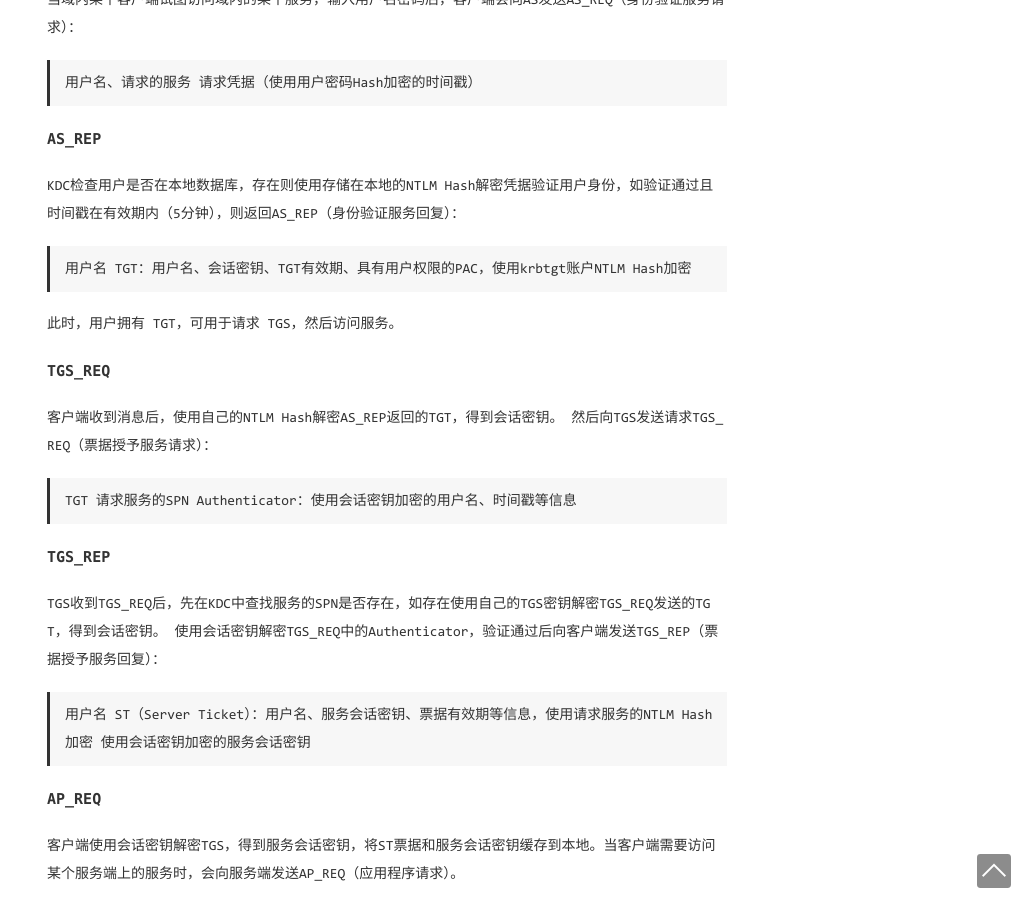
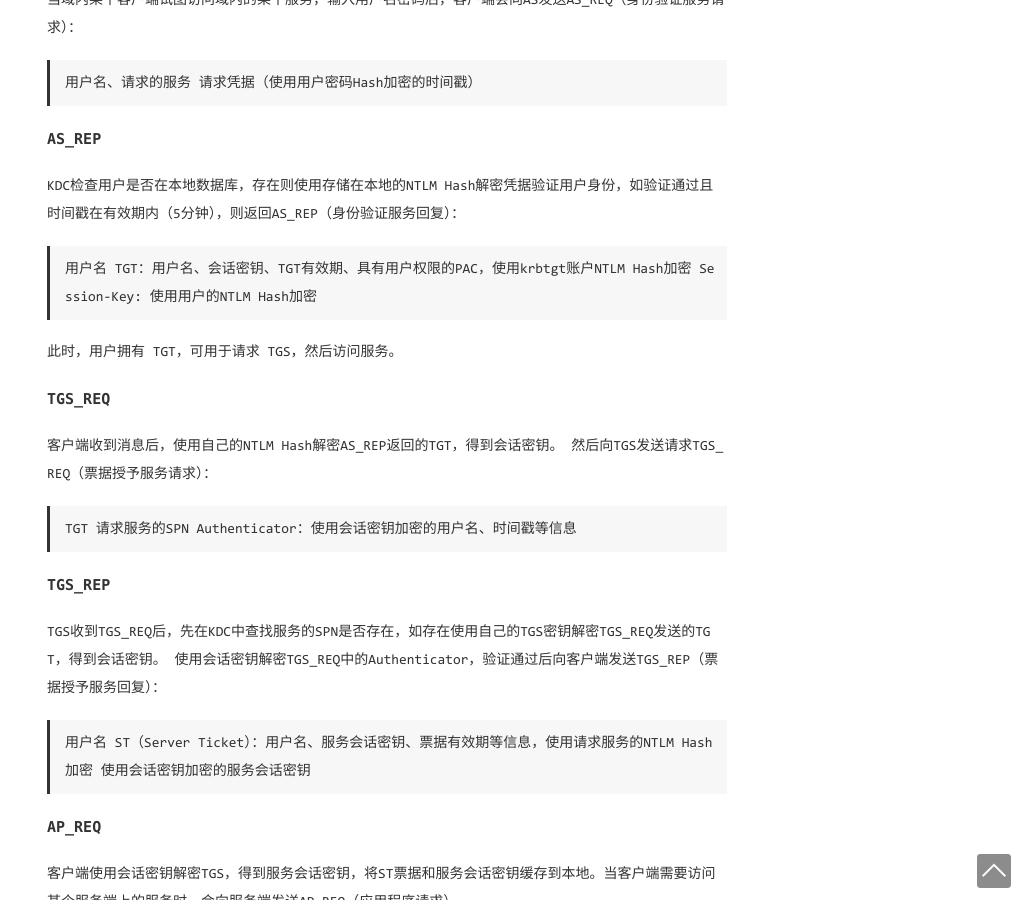
Before and after one commit to fuzz7j/fuzz7j.github.io, a Jekyll site: the page built from _posts/2021-12-09-Windows认证机制学习.md, in a window 1280 px wide and 900 px high, scrolled down 1944 px. Shown: the whole window, without its empty margins (253-1280 px from the left). Built offline with Jekyll 4.4.1, drawn with Linux system fonts in a browser that asks for light colours; some of the changed text lies outside the part shown.

Commit message:
Update Windows认证机制学习

```diff
--- a/_posts/2021-12-09-Windows认证机制学习.md
+++ b/_posts/2021-12-09-Windows认证机制学习.md
@@ -17,7 +17,7 @@
 1. A向B发起请求。
 2. B返回一个8字节的响应码。
 3. A将自己的LM Hash分成三部分，每组7字节，每组都使用响应码对其进行加密，然后发送给B。
-4. 然后B也执行和A相同的操作，不过LM Hash是储存在服务器中A的LM Hsah。
+4. 然后B也执行和A相同的操作，不过LM Hash是储存在服务器中A的LM Hash。
 5. 两个LM-Hash进行比较，一致即认证成功。
 
 ### NTLM
@@ -78,6 +78,7 @@
 
 > 用户名
 > TGT：用户名、会话密钥、TGT有效期、具有用户权限的PAC，使用krbtgt账户NTLM Hash加密
+> Session-Key: 使用用户的NTLM Hash加密
 
 此时，用户拥有 TGT，可用于请求 TGS，然后访问服务。
 
@@ -144,7 +145,7 @@
 
 1. 用户的密码转换为大写，密码转换为16进制字符串，不足14字节将会用0来再后面补全。
 2. 密码的16进制字符串被分成两个7byte部分。每部分转换成比特流，并且长度位56bit，长度不足使用0在左边补齐长度。
-3. 再分7bit为一组,每组末尾加0，再组成一组。
+3. 再分7bit为一组，每组末尾加0，再组成一组。
 4. 上步骤得到的二组，分别作为key为KGS!@#$%进行DES加密。
 5. 将加密后的两组拼接在一起，得到最终LM Hash值。
 
```
